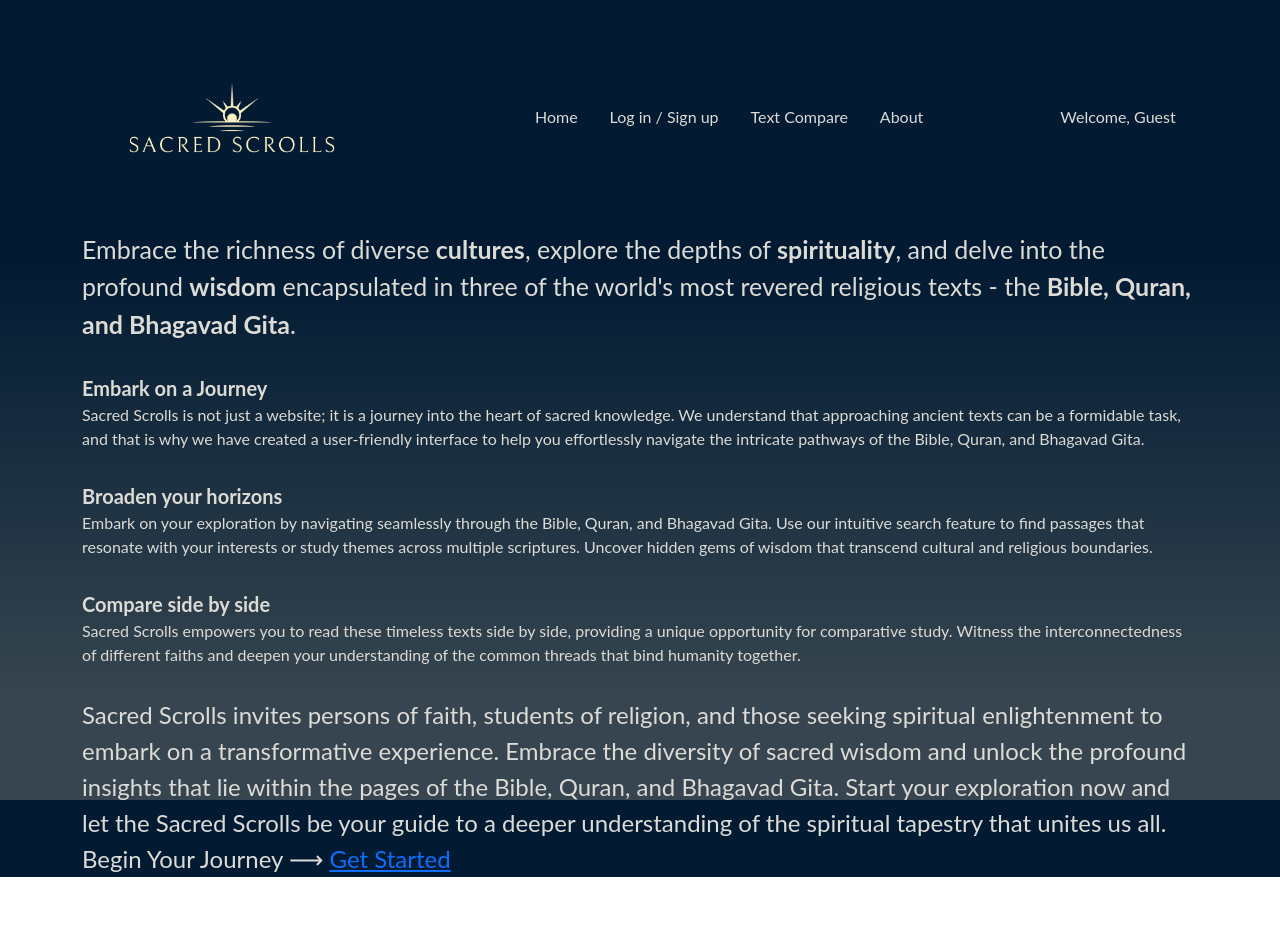
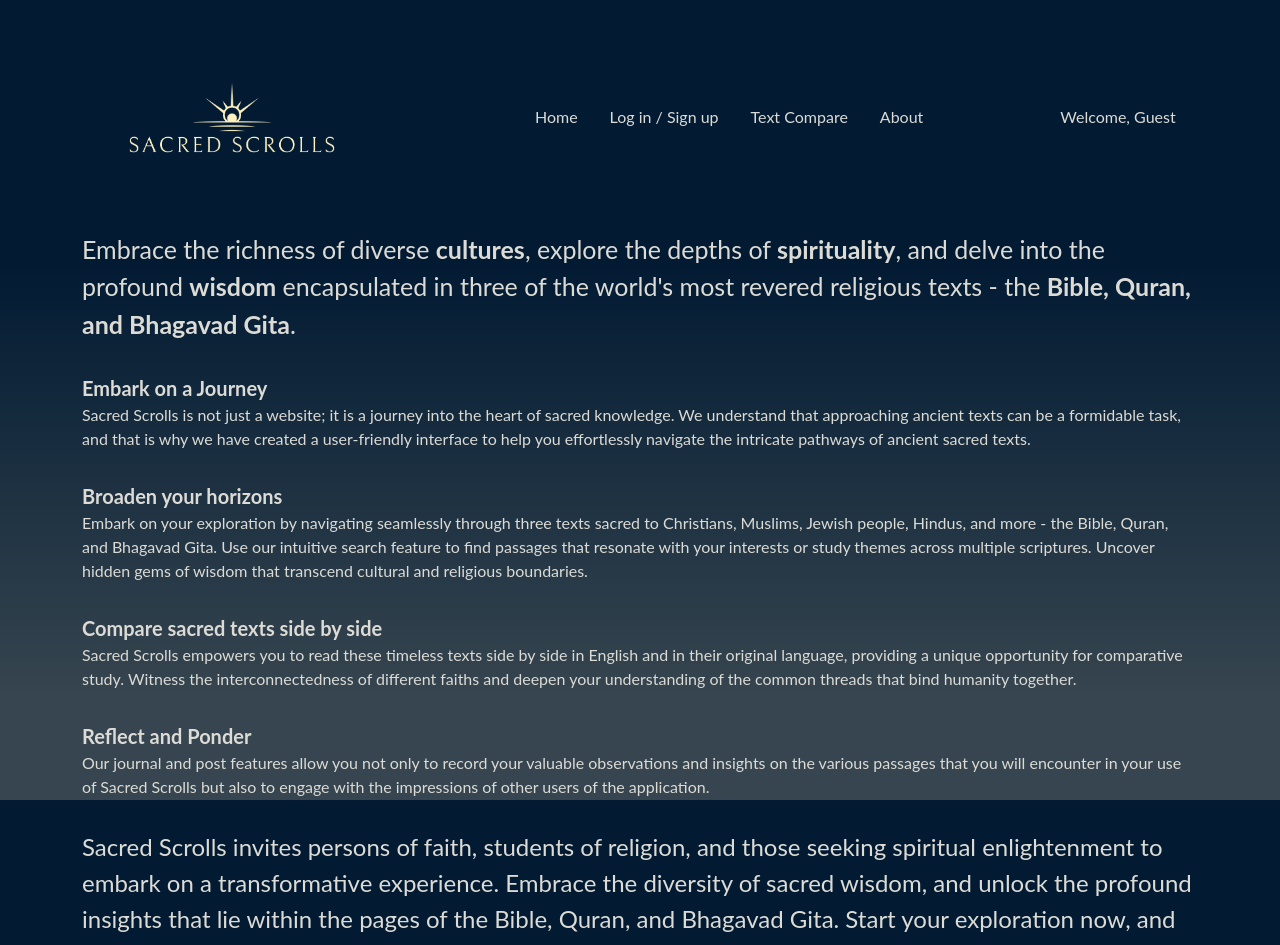
Before and after one commit to andrew-hagstrom/Sacred_Scrolls_Project, a React (Vite) app in the folder frontend/: page / in a window 1280 px wide. Shown: the top 945 px of the page. Before the commit the page ends 877 px from the top, so only its background shows below. Built offline with nearby package versions, Linux system fonts and the light colour scheme; no server answers.

Commit message:
router texts page

```diff
--- a/frontend/src/App.css
+++ b/frontend/src/App.css
@@ -26,6 +26,10 @@ body{
   width: 50vw;
   border-radius: 10px;
 
+}
+
+.texts{
+  text-align: center;
 }
 
 .mx-2 {
--- a/frontend/src/App.jsx
+++ b/frontend/src/App.jsx
@@ -9,7 +9,6 @@ import Container from "react-bootstrap/Container";
 
 function App() {
   const [user, setUser] = useState(null);
-
   const [journalData, setJournalData] = useState([]);
   const [user_id, setUserID] = useState(null);
   const [favorites, setFavorites] = useState([])
@@ -52,11 +51,9 @@ function App() {
 
   const fetchUserPosts = async () => {
     try {
+        console.log(user)
         const response = await api.get(`posts/${user}/`);
-        // console.log(user)
         setUserPosts(response.data);
-        // console.log(posts)
-        // console.log("from fetch posts")
     } catch (error) {
         console.error('Error fetching posts:', error);
     }
--- a/frontend/src/components/NavBar.jsx
+++ b/frontend/src/components/NavBar.jsx
@@ -43,11 +43,12 @@ export const NavBar = ({ user, setUser }) => {
 
                         {user ? (
                             <>
+                                <NavLink as={Link} to="/texts/" className="mx-2">The Texts</NavLink>
                                 <NavLink as={Link} to="/text-compare/" className="mx-2">Textual Comparison</NavLink>
                                 <NavLink as={Link} to="/journal/" className="mx-2">Journal</NavLink>
                                 <NavLink as={Link} to="/favorites/" className="mx-2">Favorites</NavLink>
                                 <NavLink as={Link} to="/allposts/" className="mx-2">Posts</NavLink>
-                                <NavLink as={Link} to="/about/" className="mx-2">About</NavLink>
+                                <NavLink as={Link} to="/about/" className="mx-2">About Us</NavLink>
 
                             </>
                         ) : (
--- a/frontend/src/pages/HomePage.jsx
+++ b/frontend/src/pages/HomePage.jsx
@@ -16,23 +16,29 @@ function HomePage() {
             <div className='home-text-headers'>
                 Embark on a Journey
             </div>
-            {"Sacred Scrolls is not just a website; it is a journey into the heart of sacred knowledge. We understand that approaching ancient texts can be a formidable task, and that is why we have created a user-friendly interface to help you effortlessly navigate the intricate pathways of the Bible, Quran, and Bhagavad Gita."}
+            {"Sacred Scrolls is not just a website; it is a journey into the heart of sacred knowledge. We understand that approaching ancient texts can be a formidable task, and that is why we have created a user-friendly interface to help you effortlessly navigate the intricate pathways of ancient sacred texts."}
         </div>
         <div className='home-text'>
             <div className='home-text-headers'>
                Broaden your horizons
             </div>
-            {"Embark on your exploration by navigating seamlessly through the Bible, Quran, and Bhagavad Gita. Use our intuitive search feature to find passages that resonate with your interests or study themes across multiple scriptures. Uncover hidden gems of wisdom that transcend cultural and religious boundaries."}
+            {"Embark on your exploration by navigating seamlessly through three texts sacred to Christians, Muslims, Jewish people, Hindus, and more - the Bible, Quran, and Bhagavad Gita. Use our intuitive search feature to find passages that resonate with your interests or study themes across multiple scriptures. Uncover hidden gems of wisdom that transcend cultural and religious boundaries."}
         </div>
         <div className='home-text'>
             <div className='home-text-headers'>
-                Compare side by side
+                Compare sacred texts side by side
             </div>
-            {"Sacred Scrolls empowers you to read these timeless texts side by side, providing a unique opportunity for comparative study. Witness the interconnectedness of different faiths and deepen your understanding of the common threads that bind humanity together."}
+            {"Sacred Scrolls empowers you to read these timeless texts side by side in English and in their original language, providing a unique opportunity for comparative study. Witness the interconnectedness of different faiths and deepen your understanding of the common threads that bind humanity together."}
+        </div>
+        <div className='home-text'>
+            <div className='home-text-headers'>
+               Reflect and Ponder
+            </div>
+            {"Our journal and post features allow you not only to record your valuable observations and insights on the various passages that you will encounter in your use of Sacred Scrolls but also to engage with the impressions of other users of the application."}
         </div>
         <div style={{flexBasis:'100%', fontSize:'24px'}}>
-            {"Sacred Scrolls invites persons of faith, students of religion, and those seeking spiritual enlightenment to embark on a transformative experience. Embrace the diversity of sacred wisdom and unlock the profound insights that lie within the pages of the Bible, Quran, and Bhagavad Gita."}
-            {" Start your exploration now and let the Sacred Scrolls be your guide to a deeper understanding of the spiritual tapestry that unites us all."}
+            {"Sacred Scrolls invites persons of faith, students of religion, and those seeking spiritual enlightenment to embark on a transformative experience. Embrace the diversity of sacred wisdom, and unlock the profound insights that lie within the pages of the Bible, Quran, and Bhagavad Gita."}
+            {" Start your exploration now, and let the Sacred Scrolls be your guide to a deeper understanding of the spiritual tapestry that unites us all."}
         { user ?
             null
             :
--- a/frontend/src/pages/TextsPage.jsx
+++ b/frontend/src/pages/TextsPage.jsx
@@ -1,5 +1,5 @@
 import React from 'react';
- import Accordion from 'react-bootstrap/Accordion';
+import Accordion from 'react-bootstrap/Accordion';
 
 function TextsPage() {
 
--- a/frontend/src/pages/VerseDetailPage.jsx
+++ b/frontend/src/pages/VerseDetailPage.jsx
@@ -25,7 +25,7 @@ function VerseDetailPage() {
     return (
         <Container>
             <h1 style={{display:'grid', textAlign:'center'}}>Verse Details</h1>
-            <div style={{marginLeft: "17vw"}}>
+            <div>
             {renderDetailsComponent()}
             </div>
         </Container>
--- a/frontend/src/router.jsx
+++ b/frontend/src/router.jsx
@@ -13,6 +13,7 @@ import LoginPage from "./pages/LoginPage";
 import VerseDetailPage from './pages/VerseDetailPage'
 import PassagePostsPage from './pages/PassagePostsPage'
 import AllPostsPage from './pages/AllPostsPage'
+import TextsPage from './pages/TextsPage.jsx'
 
 
 
@@ -65,7 +66,10 @@ const router = createBrowserRouter([
                 path: "allposts/",
                 element: <AllPostsPage />,
             },
-
+            {
+                path: "texts/",
+                element: <TextsPage />,
+            },
 
 
         ],
```
